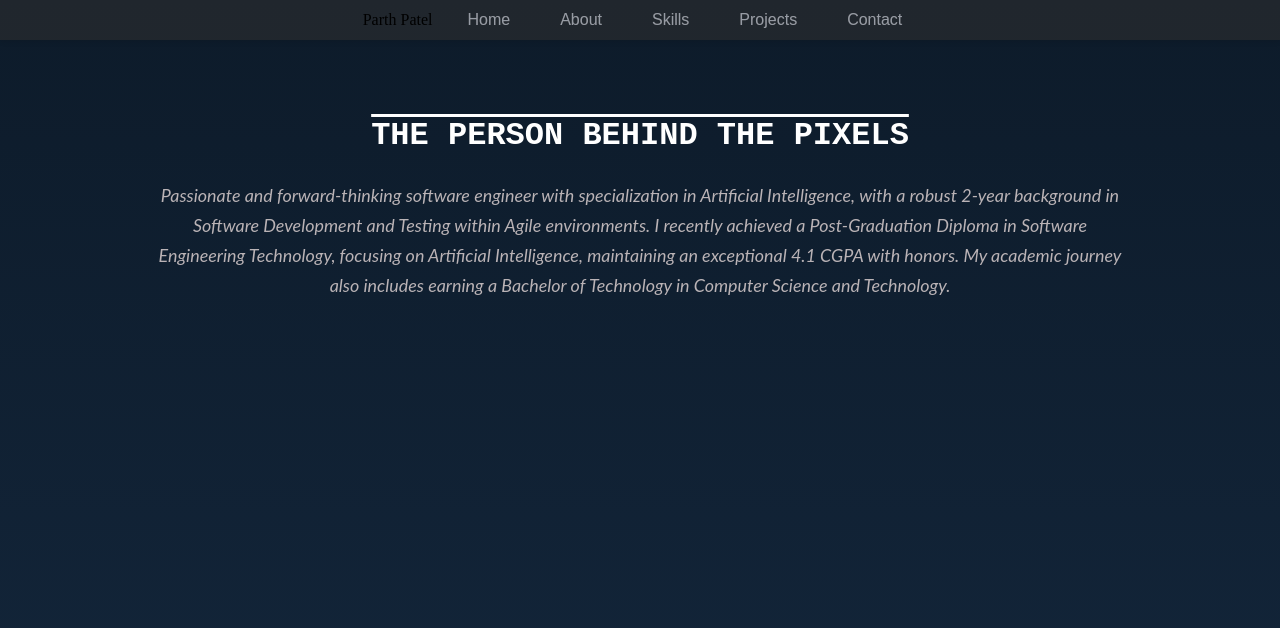
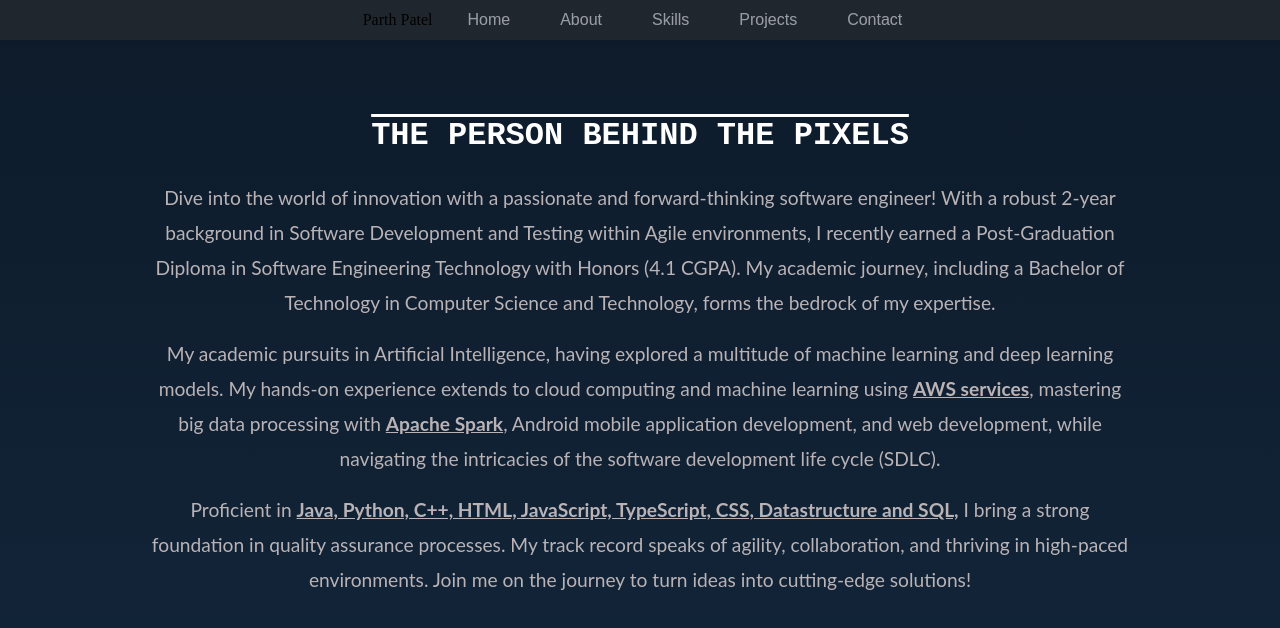
Before and after one commit to parthpatel-15/my-portfolio, a React (Create React App) app: page /about in a window 1280 px wide. Shown: the top 628 px of the page. Built offline with nearby package versions, Linux system fonts and the light colour scheme.

Commit message:
add updated about section

```diff
--- a/src/components/About.js
+++ b/src/components/About.js
@@ -8,11 +8,14 @@ function About() {
     return (
         <div className="about fullsize-div-about "  style={{  padding: '20px' }}>
             <h2 id = 'aboutH'>THE PERSON BEHIND THE PIXELS</h2>
-            <p id= 'AboutP' >Passionate and forward-thinking software engineer with specialization in Artificial Intelligence, with a robust 2-year background in Software Development and Testing within Agile environments.
-            I recently achieved a Post-Graduation Diploma in Software Engineering Technology, focusing on Artificial Intelligence, maintaining an exceptional 4.1 CGPA with honors.
-            My academic journey also includes earning a Bachelor of Technology in Computer Science and Technology. </p>
-            <p id= 'AboutP' > </p>
-            <p id= 'AboutP' > </p>
+            <p id= 'AboutP' >Dive into the world of innovation with a passionate and forward-thinking software engineer!
+            With a robust 2-year background in Software Development and Testing within Agile environments, I recently earned a Post-Graduation Diploma in Software Engineering Technology with Honors (4.1 CGPA).
+            My academic journey, including a Bachelor of Technology in Computer Science and Technology, forms the bedrock of my expertise. </p>
+            <p id= 'AboutP' >My academic pursuits in Artificial Intelligence, having explored a multitude of machine learning and deep learning models.
+            My hands-on experience extends to cloud computing and machine learning using <strong>AWS services</strong>, mastering big data processing with <strong>Apache Spark</strong>, Android mobile application development, and web development, while navigating the intricacies of the software development life cycle (SDLC). </p>
+            <p id= 'AboutP' > Proficient in <strong>Java, Python, C++, HTML, JavaScript, TypeScript, CSS, Datastructure and SQL,</strong>  I bring a strong foundation in quality assurance processes.
+             My track record speaks of agility, collaboration, and thriving in high-paced environments.
+             Join me on the journey to turn ideas into cutting-edge solutions!</p>
         </div>
     );
 }
--- a/src/css/About.css
+++ b/src/css/About.css
@@ -28,13 +28,17 @@
 
 }
 
+strong{
+    text-decoration: underline;
+}
+
 #AboutP{
     color: #BAB3B6;
     font-family : Lato, sans-serif;
-    font-style: italic;
+    /* font-style: italic; */
     opacity: 1;
-    line-height: 30px;
+    line-height: 35px;
     /* Bradley Hand, cursive */
-    font-size: 1.4vw; /* Adjust the font size using viewport width units */
+    font-size: 1.5vw; /* Adjust the font size using viewport width units */
     margin: 2vh 10vw;
   }
--- a/src/css/Project.css
+++ b/src/css/Project.css
@@ -82,7 +82,7 @@ h2{
     position: absolute;
     bottom: 2%;
     right: 2%;
-    width: 10%;
+    width: 20%;
     display: flex;
     flex-direction: column;  /* Stack items vertically */
     align-items: flex-end;   /* Align items to the right */
```
